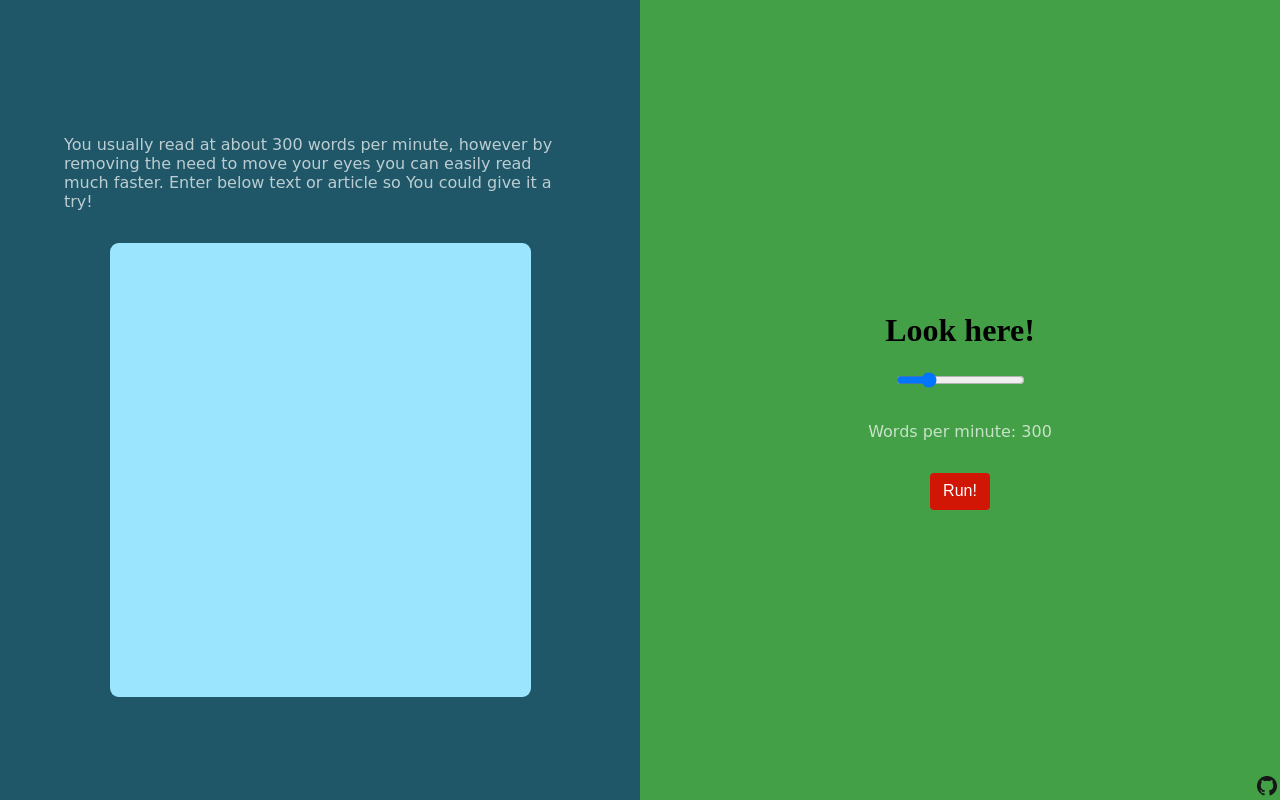
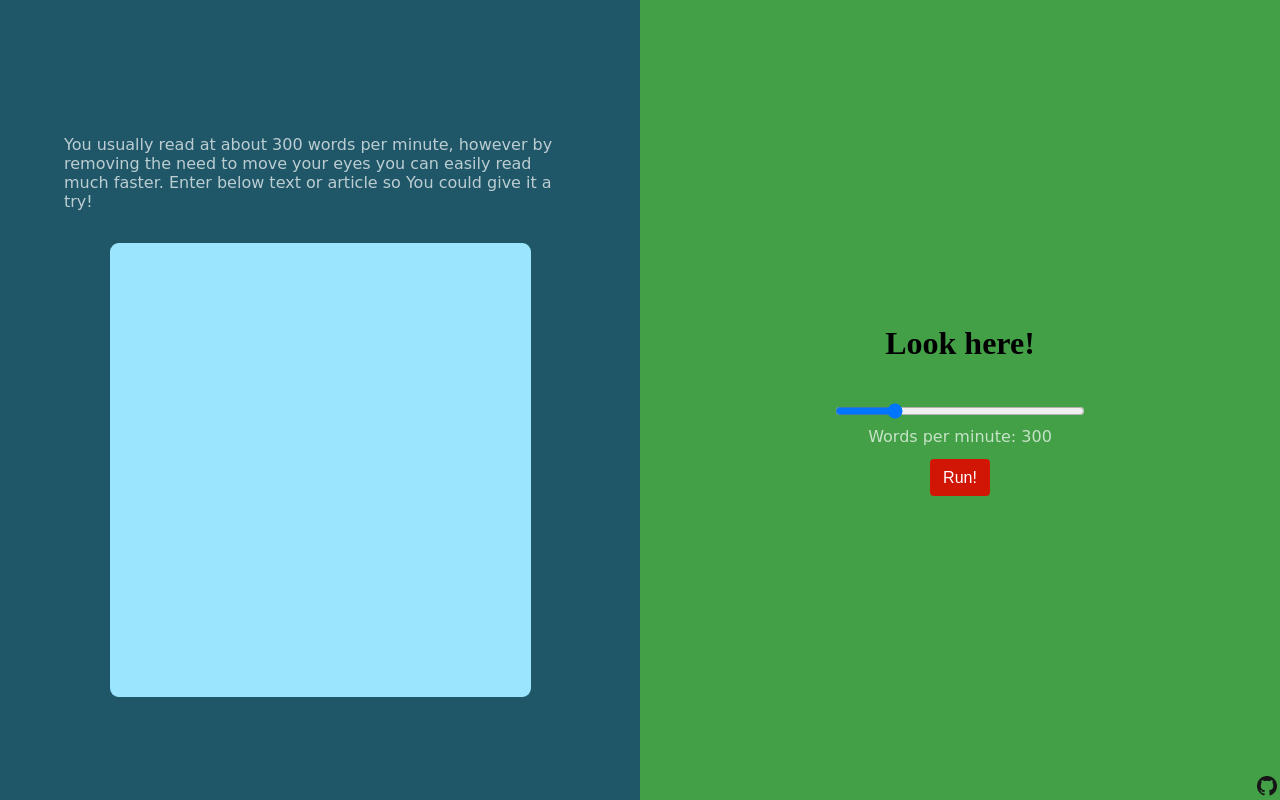
Before and after one commit to zakrza59/readfast, a PHP site: page / in a window 1280 px wide. Run offline with PHP 8.4, Linux system fonts and the light colour scheme.

Commit message:
slider css

```diff
--- a/index.html
+++ b/index.html
@@ -20,8 +20,8 @@
         </div>
         <div class="right-container">
           <h1 id="y">Look here!</h1>
-          <input type="range" min="100" max="1000" value="300" class="sliding" id="slider">
-          <p>Words per minute: <span id="counter"></span></p>
+          <input type="range" min="100" max="1000" value="300" id="slider">
+          <p id="counter-text">Words per minute: <span id="counter"></span></p>
           <button onclick="showWords()">Run!</button>
         </div>
         <a id="link" href="https://github.com/zakrza59"><img src="./github.png" alt="github" width="20px"></a>
--- a/main.css
+++ b/main.css
@@ -85,3 +85,12 @@ button:hover {
   bottom: 0;
   right: 3px;
 }
+
+#counter-text {
+  margin: 1% 0 2% 0;
+}
+
+#slider {
+  margin-top: 3%;
+  width: 250px;
+}
```
